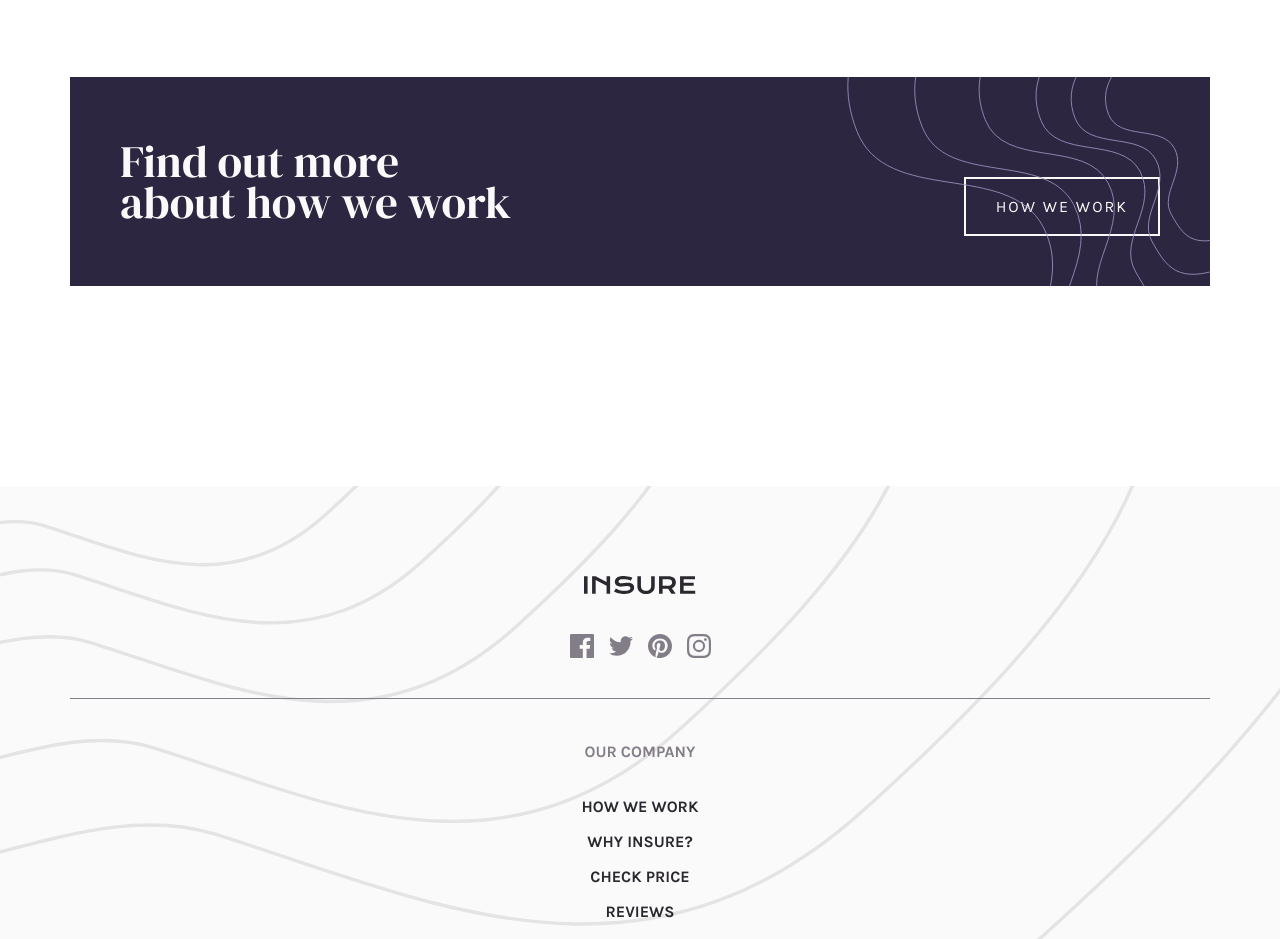
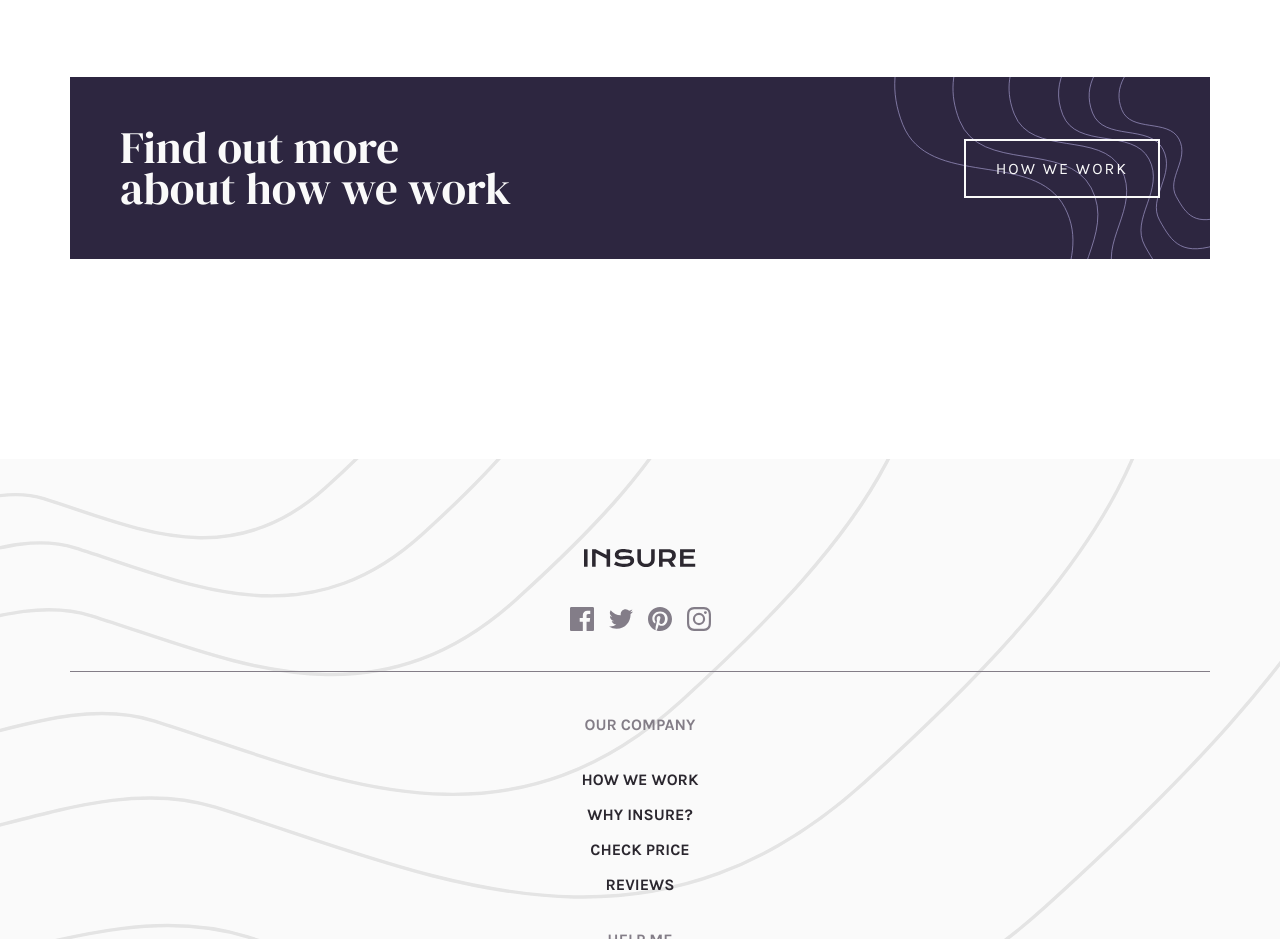
Before and after one commit to higor-costa/pagina-de-destino-insure, a React (Vite) app: page / in a window 1280 px wide. Shown: the part 1440-2379 px from the top of the page. Built offline with nearby package versions, Linux system fonts and the light colour scheme.

Commit message:
Ajusta estilo do botão da callToAction

```diff
--- a/src/style/components/Main.module.scss
+++ b/src/style/components/Main.module.scss
@@ -114,6 +114,13 @@
       background: $cinza-muito-claro;
       color: $violeta-escuro;
     }
+    @include device(m) {
+      margin: 0;
+      z-index: 100;
+    }
+    @include device(ml) {
+      font-size: .8rem;
+    }
   }
 
   .illustration {
```
